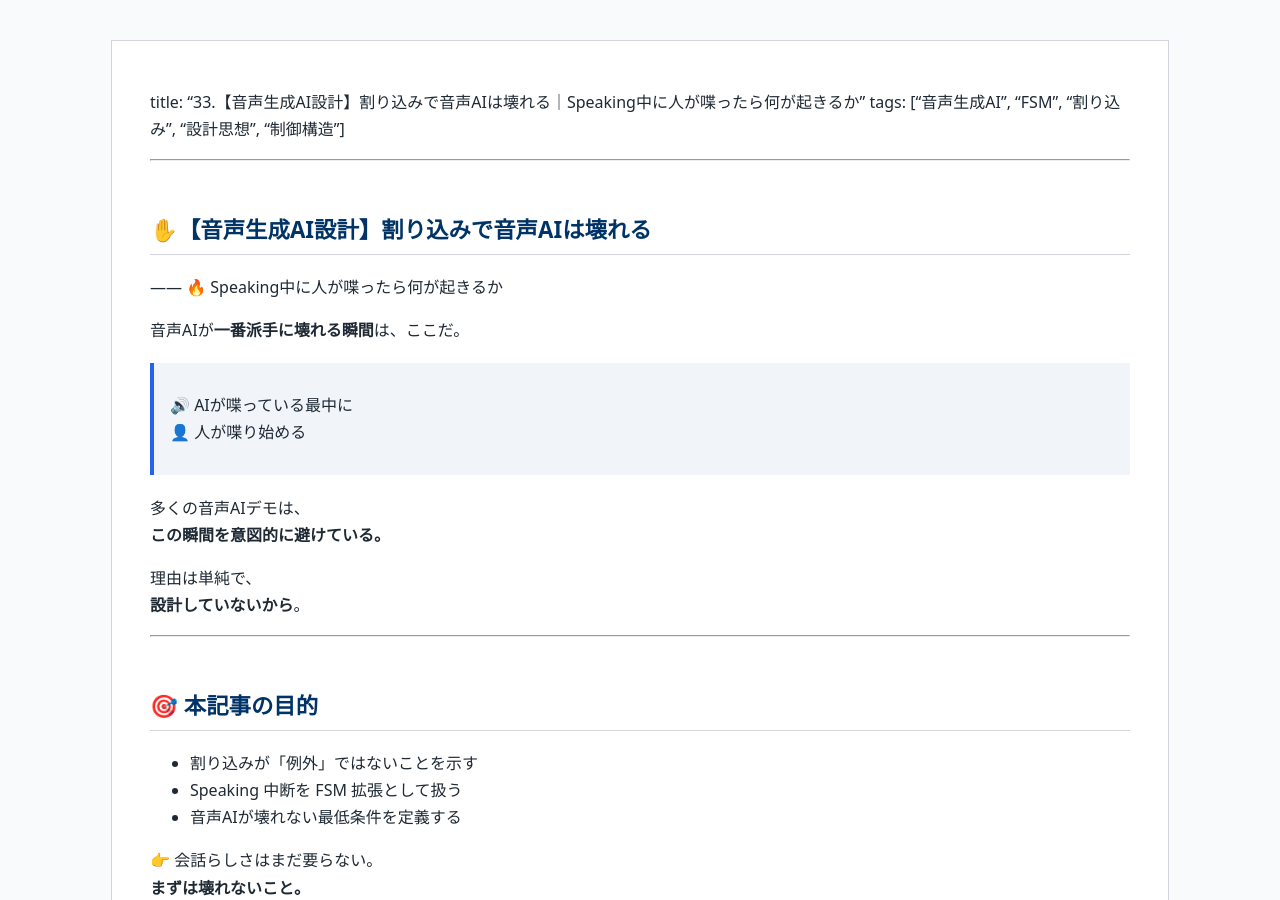
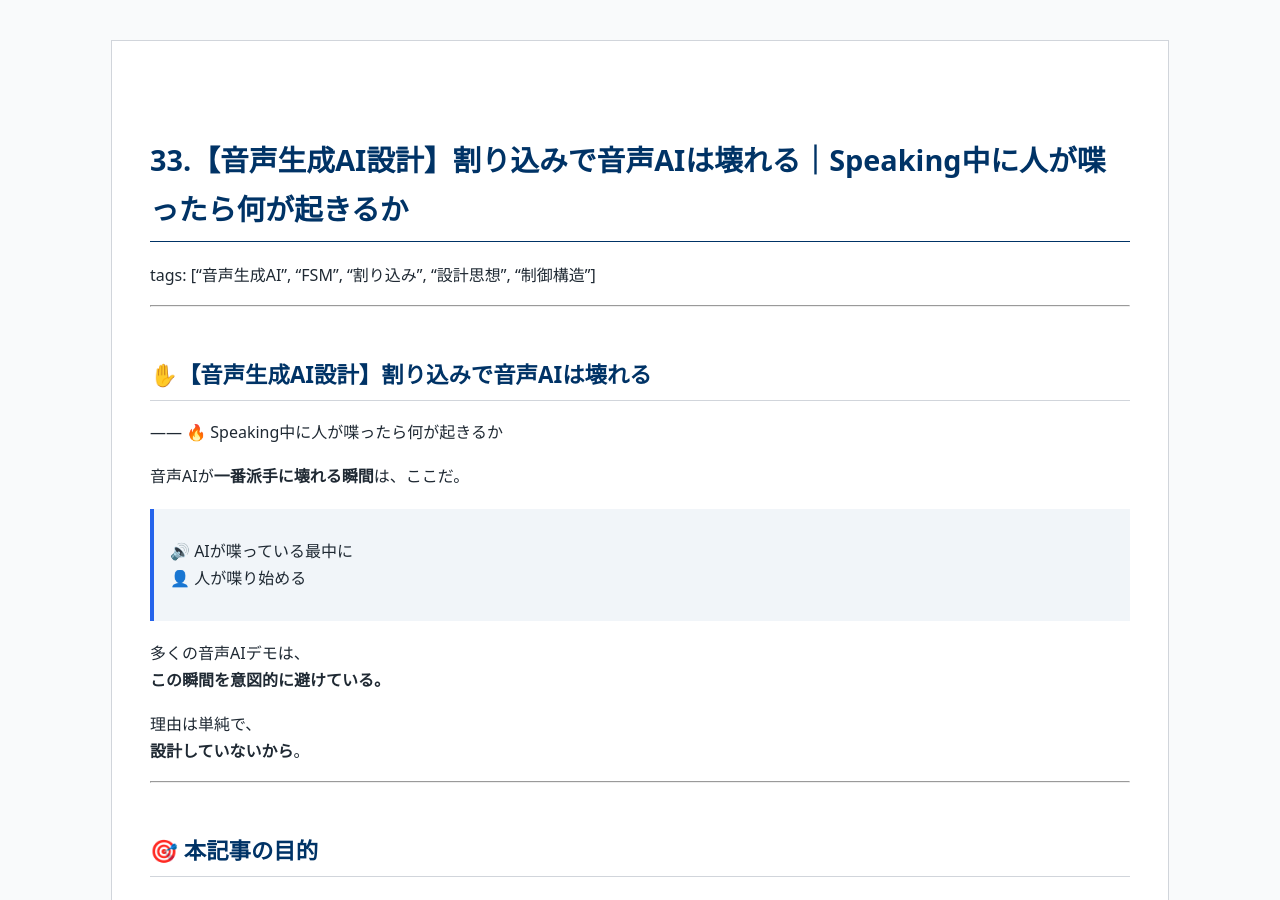
Before and after one commit to Samizo-AITL/qiita-articles, a Jekyll site: the page built from articles/33_audio_ai_interrupt_handling.md, in a window 1280 px wide and 900 px high. Built offline with Jekyll 4.4.1, drawn with Linux system fonts in a browser that asks for light colours; some of the changed lines change nothing that is shown.

Commit message:
Update 33_audio_ai_interrupt_handling.md

```diff
--- a/articles/33_audio_ai_interrupt_handling.md
+++ b/articles/33_audio_ai_interrupt_handling.md
@@ -3,7 +3,7 @@ layout: default
 title: Qiita Articles
 ---
 
-title: "33.【音声生成AI設計】割り込みで音声AIは壊れる｜Speaking中に人が喋ったら何が起きるか"
+# 33.【音声生成AI設計】割り込みで音声AIは壊れる｜Speaking中に人が喋ったら何が起きるか
 tags: ["音声生成AI", "FSM", "割り込み", "設計思想", "制御構造"]
 
 ---
```
